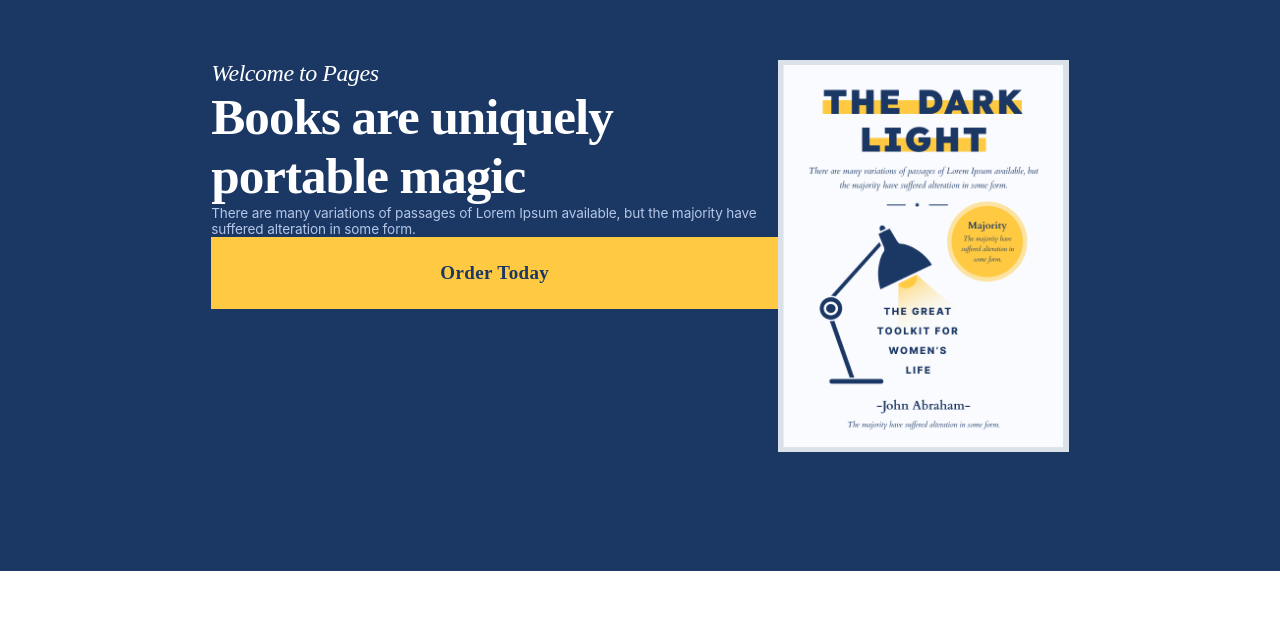
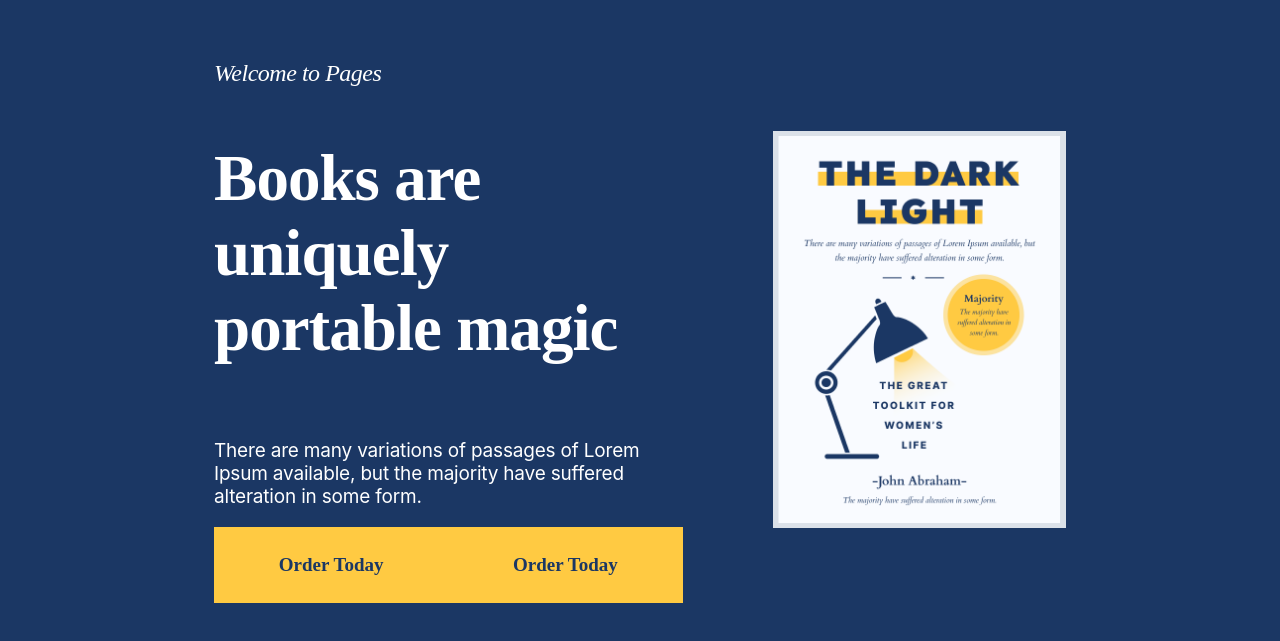
Before and after one commit to alexcapricorngmailcom/bookshopWebsite, a React (Create React App) app: page / in a window 1280 px wide. Shown: the part 125-766 px from the top of the page. Built offline with nearby package versions, Linux system fonts and the light colour scheme.

Commit message:
add design-system: colors/typography

```diff
--- a/src/const/colors.ts
+++ /dev/null
@@ -1,8 +0,0 @@
-const main = '#1B3764'
-const secondary = '#FFCA42'
-const background = '#F6F8FC'
-const white = '#ffffff'
-const black = '#000000'
-
-
-export const colors = {main, secondary, background, white, black}
--- /dev/null
+++ b/src/design-system/Button/MainButton.tsx
@@ -0,0 +1,22 @@
+import { styled } from "@mui/material/styles"
+import { SECONDARY } from "../colors/";
+
+
+export const MainButton = () => {
+    return (
+        <Button style={{backgroundColor: SECONDARY}}>Order Today</Button>
+    )
+}
+
+const Button = styled('button')`
+    width: 13em;
+    height: 4em;
+    border: none;
+    cursor: pointer;
+
+    font-family: Cardo;
+    font-size: 19px;
+    font-weight: 700;
+    text-align: center;
+    color:#1B3764;
+`;
--- /dev/null
+++ b/src/design-system/colors/colors.ts
@@ -0,0 +1,14 @@
+export const MAIN = '#1B3764'
+export const SECONDARY = '#FFCA42'
+export const BACKGROUND = '#F6F8FC'
+export const WHITE = '#ffffff'
+export const BLACK = '#000000'
+
+
+// export const COLORS = {
+//     MAIN,
+//     SECONDARY,
+//     BACKGROUND,
+//     WHITE,
+//     BLACK
+// }
--- /dev/null
+++ b/src/design-system/colors/index.ts
@@ -0,0 +1 @@
+export * from './colors'
--- /dev/null
+++ b/src/design-system/typography/index.ts
@@ -0,0 +1 @@
+export * from './typography'
--- /dev/null
+++ b/src/design-system/typography/typography.ts
@@ -0,0 +1,60 @@
+import { styled } from "@mui/material/styles"
+
+// margin-block-start: 0;
+// margin-block-end: 0;
+
+export const HEADING_H1 = styled('h1')`
+    font-family: Cardo;
+    font-size: 65px;
+    font-weight: 700;
+    /* line-height: 84px; */
+    letter-spacing: -0.015em;
+`;
+
+export const HEADING_H2 = styled('h2')`
+    font-family: Cardo;
+    font-size: 55px;
+    font-weight: 700;
+    /* line-height: 71px; */
+    letter-spacing: -0.015em;
+`;
+
+export const HEADING_H3 = styled('h3')`
+    font-family: Cardo;
+    font-size: 45px;
+    font-weight: 700;
+    /* line-height: 58px; */
+    letter-spacing: -0.015em;
+`;
+
+export const HEADING_H4 = styled('h4')`
+    font-family: Cardo;
+    font-size: 32px;
+    font-weight: 700;
+    /* line-height: 42px; */
+    letter-spacing: -0.015em;
+`;
+
+export const HEADING_H5 = styled('h5')`
+    font-family: Cardo;
+    font-size: 24px;
+    font-weight: 700;
+    /* line-height: 31px; */
+    letter-spacing: -0.015em;
+`;
+
+export const HEADING_H6 = styled('h6')`
+    font-family: Cardo;
+    font-size: 22px;
+    font-weight: 700;
+    /* line-height: 29px; */
+    letter-spacing: -0.015em;
+`;
+
+export const PARAGRAPH = styled('p')`
+    font-family: Inter;
+    font-size: 19px;
+    font-weight: 400;
+    /* line-height: 32px; */
+    letter-spacing: -0.01em;
+`;
--- a/src/page-content/Home/components/Button/MainButton.tsx
+++ /dev/null
@@ -1,22 +0,0 @@
-import { styled } from "@mui/material/styles"
-import { colors } from "../../../../const/colors";
-
-
-export const MainButton = () => {
-    return (
-        <Button style={{backgroundColor: colors.secondary}}>Order Today</Button>
-    )
-}
-
-const Button = styled('button')`
-    padding: 1.25em 3.3em;
-    border: none;
-    font-family: Cardo;
-    font-size: 19px;
-    font-weight: 700;
-    line-height: 24px;
-    letter-spacing: 0.02em;
-    text-align: center;
-    color: #1B3764;
-    cursor: pointer;
-`;
--- a/src/page-content/Home/components/Hero/index.tsx
+++ b/src/page-content/Home/components/Hero/index.tsx
@@ -1,25 +1,32 @@
-import { colors } from "../../../../const/colors";
-import { styled } from "@mui/material/styles"
+import { MAIN, WHITE } from '../../../../design-system/colors'
+import { HEADING_H1, PARAGRAPH } from '../../../../design-system/typography'
+import { styled } from "@mui/material/styles";
+import { MainButton } from '../../../../design-system/Button/MainButton';
 import darkLightBookCover from './Book.png';
-import {MainButton} from '../Button/MainButton'
-// import Typography from '@mui/material/Typography';
 import Box from '@mui/material/Box';
 import Stack from '@mui/material/Stack';
+import Container from '@mui/material/Container';
+
+// import Typography from '@mui/material/Typography';
 
 export const HeroSection = () => {
     return (
         <StyledSection>
-            <StyledContainer>
-                <Stack flexDirection='row'>
-                    <Stack>
+            <Container maxWidth="md">
+                <Stack flexDirection='row' alignItems='center'>
+                    <Stack width='55%' paddingRight='90px'>
                         <StyledH2>Welcome to Pages</StyledH2>
-                        <StyledH1>Books are uniquely portable magic</StyledH1>
-                        <StyledP>There are many variations of passages of Lorem Ipsum available, but the majority have suffered alteration in some form.</StyledP>
-                        <MainButton/>
+                        <HEADING_H1>Books are uniquely portable magic</HEADING_H1>
+                        <PARAGRAPH>There are many variations of passages of Lorem Ipsum available, but the majority have suffered alteration in some form.</PARAGRAPH>
+                        <Stack flexDirection='row'>
+                            <MainButton/>
+                            <MainButton/>
+                        </Stack>
+
                     </Stack>
                     <Box width='45%'><img src={darkLightBookCover} style={{width: '100%'}} alt="the dark light book cover" /></Box>
                 </Stack>
-            </StyledContainer>
+            </Container>
         </StyledSection>
     )
 }
@@ -27,36 +34,19 @@ export const HeroSection = () => {
 const StyledSection = styled('section')`
     padding-top: 185px;
     padding-bottom: 115px;
-    background-color: ${colors.main};
-    color: ${colors.white};
-`;
-
-const StyledContainer = styled('div')`
-    width: 100vw;
-    max-width: 67vw;
-    margin: 0 auto;
-    padding: 0 10px;
+    background-color: ${MAIN};
+    color: ${WHITE};
 `;
 
 const StyledH2 = styled('h2')`
     font-family: Cardo;
-    font-size: 1.5em;
+    font-size: 24px;
     font-style: italic;
     font-weight: 400;
     /* line-height: 37px; */
     letter-spacing: -0.02em;
-    text-align: left;
-    margin-block-start: 0;
-    margin-block-end: 0;
-`;
+    /* text-align: left; */
 
-const StyledH1 = styled('h1')`
-    font-family: Cardo;
-    font-size: 3.2em;
-    font-weight: 700;
-    /* line-height: 72px; */
-    letter-spacing: -0.02em;
-    text-align: left;
     margin-block-start: 0;
     margin-block-end: 0;
 `;
```
Also changed, not shown: src/page-content/Home/components/Button/ContainedButton.tsx (deleted, +0 -9 lines), src/page-content/Home/index.tsx (+0 -11 lines).
